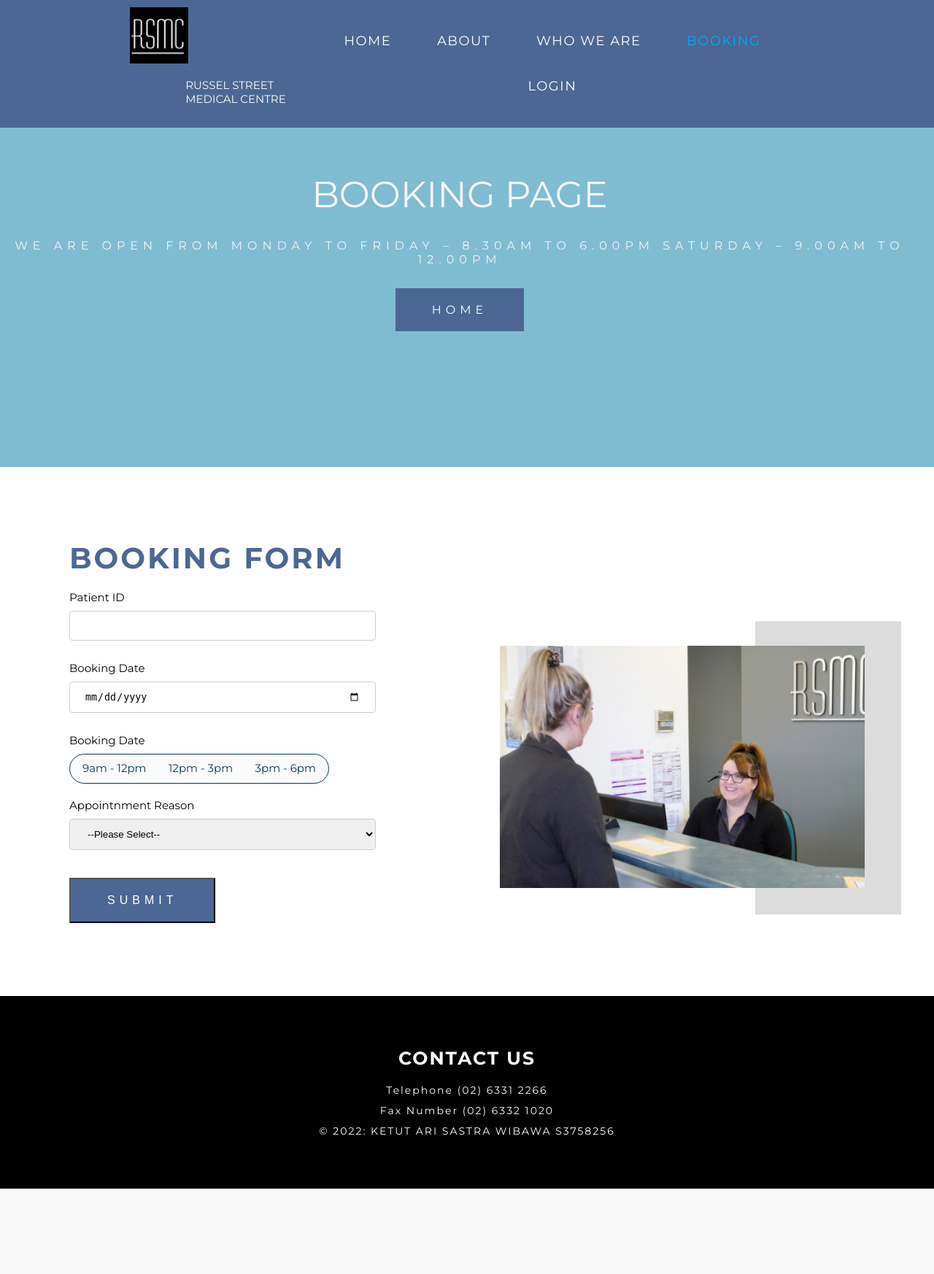
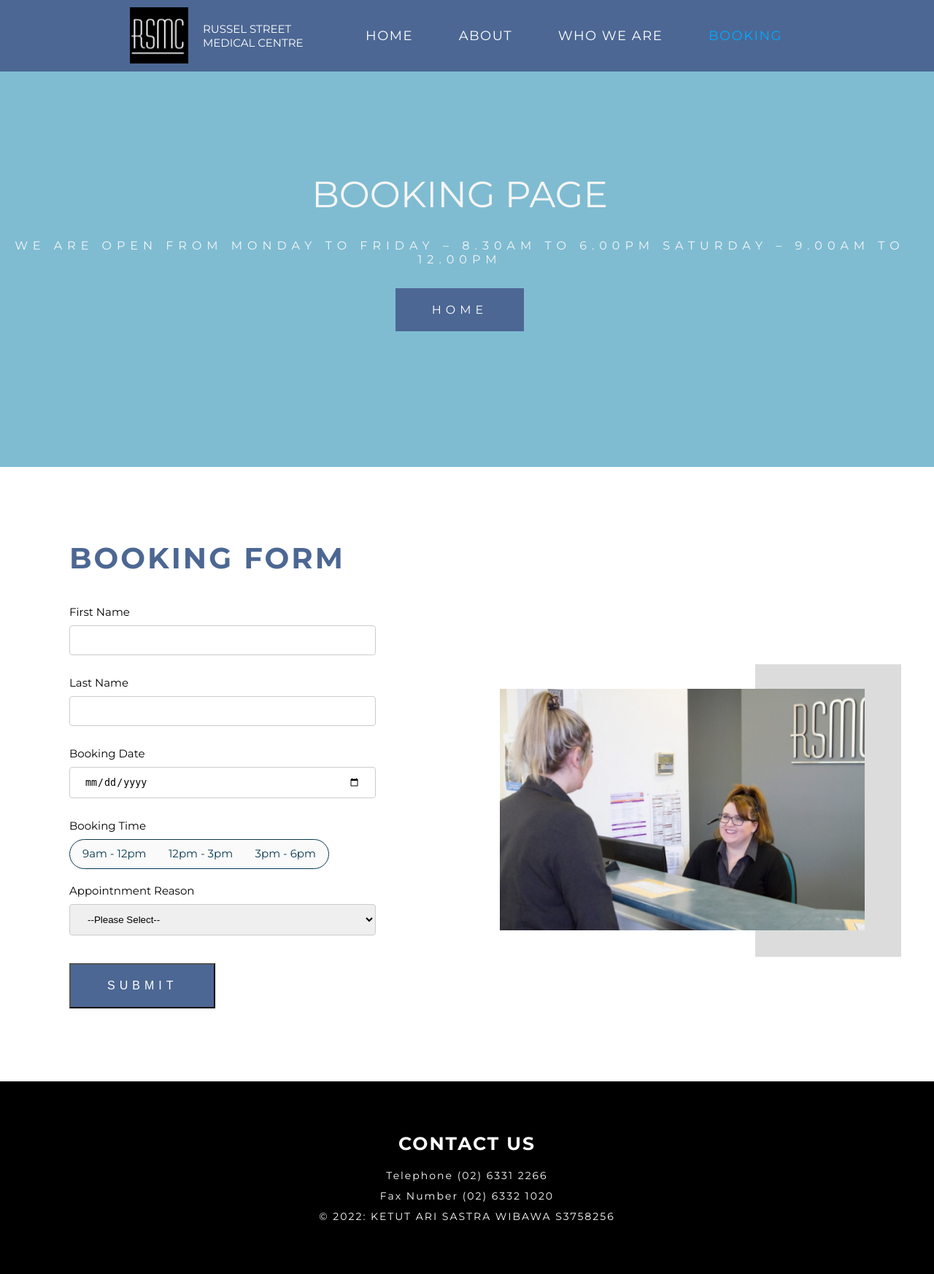
Before and after one commit to deyan-ardi/example-health-project, a PHP site: page /GanaDev-Project/user/booking.php in a window 1280 px wide. Shown: the whole page at 73% size. Before the commit the page ends 1629 px from the top, so only its background shows below. Run offline with PHP 8.4, Linux system fonts and the light colour scheme; some libraries are stand-ins or nearby versions.

Commit message:
fix booking data

```diff
--- a/admin/pages/dashboard.php
+++ b/admin/pages/dashboard.php
@@ -1,5 +1,5 @@
 <?php
-include('../services/generateDateFormatService.php');
+require_once('../services/generateDateFormatService.php');
 
 use services\generateDateFormatService;
 
@@ -162,4 +162,3 @@ $date = new generateDateFormatService;
 		</div>
 	</div>
 </div>
-</div>
--- a/controller/appointments.php
+++ b/controller/appointments.php
@@ -2,6 +2,62 @@
 
 namespace controller;
 
+use services\generateIdPatientService;
+
+require_once("../services/generateIdPatientService.php");
+
 class Appointments
 {
+    public $first_name;
+    public $last_name;
+    public $date;
+    public $time;
+    public $reason;
+    public $generateIdPatientService;
+    public function __construct()
+    {
+        $this->first_name = @htmlentities(strtolower($_POST['first_name']));
+        $this->last_name = @htmlentities(strtolower($_POST['last_name']));
+        $this->date = @htmlentities(strtolower($_POST['date']));
+        $this->time = $_POST['time'];
+        $this->reason = @htmlentities(strtolower($_POST['reason']));
+        $this->generateIdPatientService = new generateIdPatientService();
+        $_SESSION['message'] = '';
+    }
+
+    public function store()
+    {
+        if (isset($_POST['submit'])) {
+            $id_patient = $this->generateIdPatientService->logic($this->first_name, $this->last_name);
+            $getData = file_get_contents("../database/appointments.txt");
+            $data = explode("\n", $getData);
+            foreach ($data as $row => $data) {
+                if (!empty($data)) {
+                    $row_user = explode(',', $data);
+                    $dataIdPatient = $row_user[1];
+                    if ($dataIdPatient == $id_patient) {
+                        $id_patient = $this->generateIdPatientService->logic($this->first_name, $this->last_name);
+                    }
+                }
+            }
+            if (empty($this->first_name) || empty($this->last_name) || empty($this->date) || empty($this->time) || empty($this->reason)) {
+                $_SESSION['message'] = '<div style="color:red">Error : All fields cannot be empty</div>';
+                header("Location: booking");
+            } else {
+                $count = count($this->time);
+                $merge = array_merge($this->time);
+                $implode = $count == 1 ? implode("", $merge) : implode(";", $merge);
+                $date = date('Y-m-d H:i:s');
+                $id = uniqid();
+
+                $arrdata = array($id, $id_patient, ucWords($this->first_name), ucWords($this->last_name), $this->date, $implode, $this->reason, $date);
+                $fp = fopen('../database/appointments.txt', 'a+');
+                $create = fputcsv($fp, $arrdata);
+
+                fclose($fp);
+                $_SESSION['message'] = '<div style="color:green">Success : successfully input data into data record</div>';
+                header("Location: booking");
+            }
+        }
+    }
 }
--- a/database/appointments.txt
+++ b/database/appointments.txt
@@ -0,0 +1 @@
+6345aded20853,AB9I,Arya,Budi,2022-10-13,"9am - 12pm;3pm - 6pm","influenza shot","2022-10-11 17:54:53"
--- a/services/generateIdPatientService.php
+++ b/services/generateIdPatientService.php
@@ -4,7 +4,36 @@ namespace services;
 
 class generateIdPatientService
 {
-    public function logic(){
+    public function logic(string $first_name, string $last_name)
+    {
+        $first_name_first_word = substr($first_name, 0, 1);
+        $last_name_first_word = substr($last_name, 0, 1);
+        $randomNumber = $this->randomNumber();
+        $countRandomNumber = array_sum($randomNumber);
+        $modulusCountRandomNumber = $countRandomNumber % 26;
+        $lastLetter = $this->letterFromNumber($modulusCountRandomNumber);
+        $patientId = strtoupper($first_name_first_word) . strtoupper($last_name_first_word) . implode("", $randomNumber) . $lastLetter;
+        return $patientId;
+    }
 
+    public function randomNumber()
+    {
+        $digit = rand(1, 6);
+        $randomNumber = [];
+        for ($i = 1; $i <= $digit; $i++) {
+            array_push($randomNumber, rand(1, 9));
+        }
+        $countRandomNumber = array_sum($randomNumber);
+        if ($countRandomNumber <= 0 || $countRandomNumber > 26) {
+            return $this->randomNumber();
+        } else {
+            return $randomNumber;
+        }
+    }
+
+    public function letterFromNumber(string $number)
+    {
+        $arr_letter = ['A', 'B', 'C', 'D', 'E', 'F', 'G', 'H', 'I', 'J', 'K', 'L', 'M', 'N', 'O', 'P', 'Q', 'R', 'S', 'T', 'U', 'V', 'W', 'X', 'Y', 'Z'];
+        return $arr_letter[$number - 1];
     }
 }
--- a/user/booking.php
+++ b/user/booking.php
@@ -1,3 +1,17 @@
+<?php
+
+use controller\Appointments;
+
+require_once '../controller/appointments.php';
+
+session_start();
+
+if ($_SERVER['REQUEST_METHOD'] == 'POST') {
+
+  $login = (new Appointments())->store();
+  die;
+}
+?>
 <!DOCTYPE html>
 <html lang="en">
 
@@ -30,11 +44,22 @@
   <!-- Booking Page -->
   <section id="booking-form" class="booking-form container">
     <div class="booking-form-info">
-      <form action="" method="POST">
+      <form action="<?php echo $_SERVER['PHP_SELF'] ?>" method="POST">
         <h1 class="booking-form-info-heading">Booking Form</h1>
         <div class="booking-form-info-desc pt-1">
-          <label class="form-label" for="pid">Patient ID</label>
-          <input type="text" id="pid" name="pid">
+          <?php
+          if (isset($_SESSION['message'])) {
+            echo $_SESSION['message'];
+          }
+          ?>
+        </div>
+        <div class="booking-form-info-desc pt-1">
+          <label class="form-label" for="first_name">First Name</label>
+          <input type="text" id="first_name" style="text-transform:capitalize; " name="first_name">
+        </div>
+        <div class="booking-form-info-desc pt-1">
+          <label class="form-label" for="last_name">Last Name</label>
+          <input type="text" id="last_name" style="text-transform:capitalize; " name="last_name">
         </div>
         <div class="booking-form-info-desc pt-1">
           <label class="form-label" for="date">Booking Date</label>
@@ -43,7 +68,7 @@
         <div class="booking-form-info-desc pt-1">
           <fieldset class="r-pill">
             <legend>
-              <label class="form-label" for="booking_time">Booking Date</label>
+              <label class="form-label" for="booking_time">Booking Time</label>
             </legend>
             <div class="r-pill__group">
               <span class="r-pill__item">
@@ -74,7 +99,7 @@
           </select>
           <p id="reason-desc"></p>
         </div>
-        <button type="submit" class="booking-form-info-button" value="Submit">Submit</button>
+        <button type="submit" class="booking-form-info-button" name="submit" value="Submit">Submit</button>
       </form>
     </div>
     <div class="booking-form-img">
--- a/user/component/_navbar.php
+++ b/user/component/_navbar.php
@@ -20,7 +20,6 @@
                 <li class="active"><a href="#about">About</a></li>
                 <li><a href="#services">Who We Are</a></li>
                 <li><a href="<?= $config['base_url']; ?>/user/booking" class="<?= basename($_SERVER['SCRIPT_NAME']) == "booking.php" ? "active" : "" ?>">Booking</a></li>
-                <li><a href="<?= $config['base_url']; ?>/admin/login">Login</a></li>
             </ul>
         </div>
     </header>
```
Lines whose indentation alone changed are shown as unchanged.
